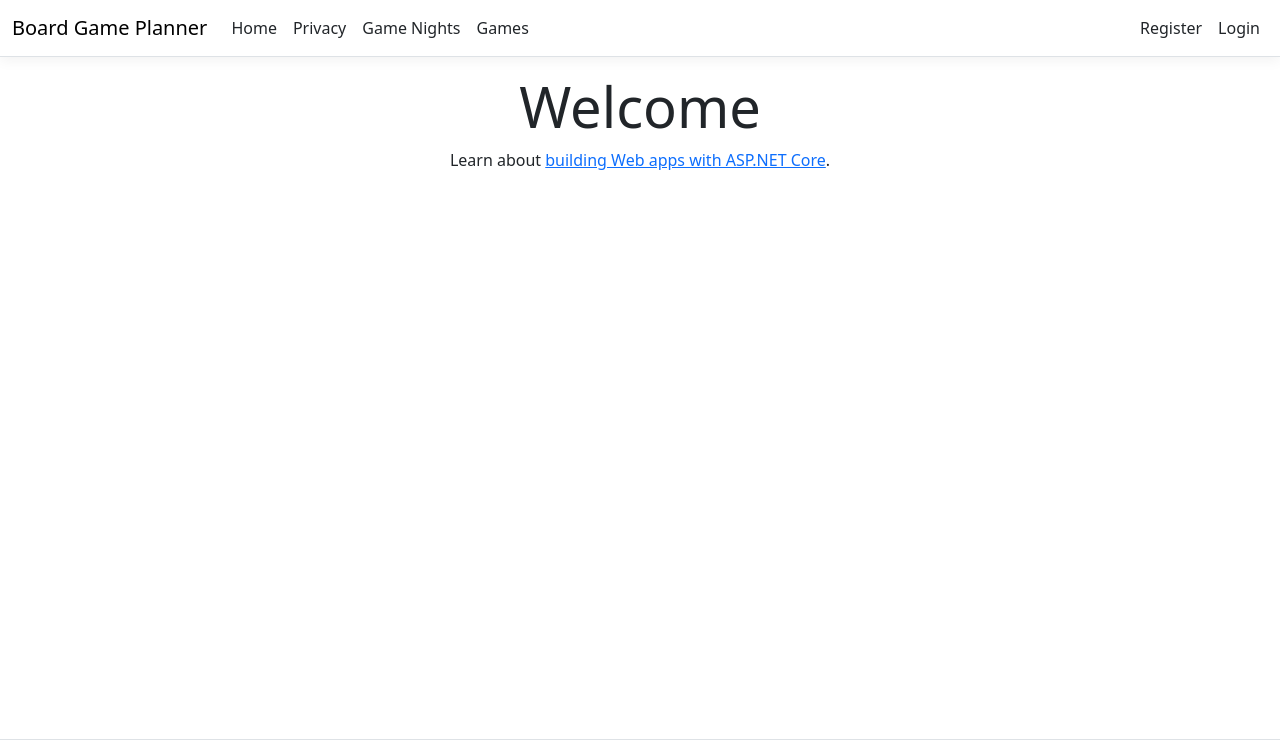
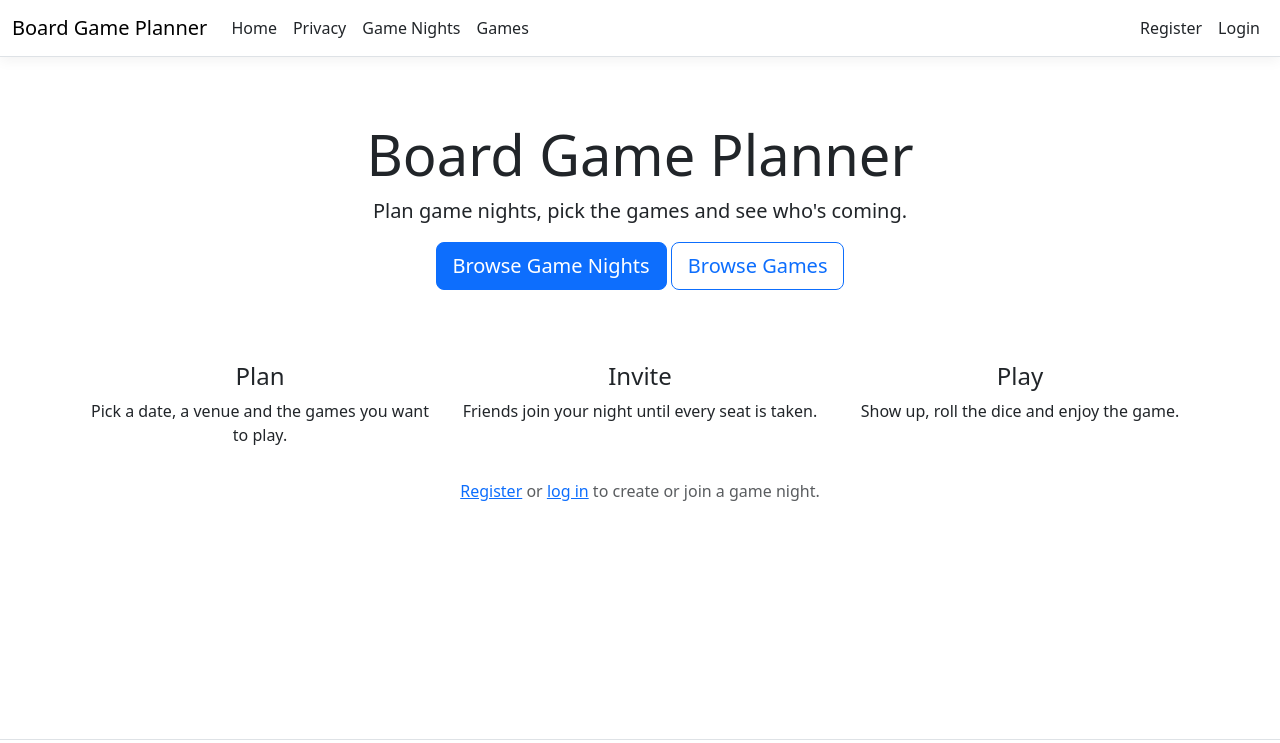
Before and after one commit to martinpetrov99business-lang/Board-Game-Planner, an ASP.NET Core app: page / in a window 1280 px wide. Shown: the top 743 px of the page. Run offline with ASP.NET Core 8, Linux system fonts and the light colour scheme; style sheets or scripts are compiled from the project's sources; some libraries are stand-ins or nearby versions.

Commit message:
minor UI changes

```diff
--- a/Board Game Planner/Views/Home/Index.cshtml
+++ b/Board Game Planner/Views/Home/Index.cshtml
@@ -1,8 +1,34 @@
 @{
-    ViewData["Title"] = "Home Page";
+    ViewData["Title"] = "Home";
 }
 
-<div class="text-center">
-    <h1 class="display-4">Welcome</h1>
-    <p>Learn about <a href="https://learn.microsoft.com/aspnet/core">building Web apps with ASP.NET Core</a>.</p>
+<div class="text-center py-5">
+    <h1 class="display-4">Board Game Planner</h1>
+    <p class="lead">Plan game nights, pick the games and see who's coming.</p>
+
+    <a asp-controller="GameNights" asp-action="Index" class="btn btn-primary btn-lg">Browse Game Nights</a>
+    <a asp-controller="Games" asp-action="Index" class="btn btn-outline-primary btn-lg">Browse Games</a>
 </div>
+
+<div class="row text-center mt-4">
+    <div class="col-md-4 mb-3">
+        <h4>Plan</h4>
+        <p>Pick a date, a venue and the games you want to play.</p>
+    </div>
+    <div class="col-md-4 mb-3">
+        <h4>Invite</h4>
+        <p>Friends join your night until every seat is taken.</p>
+    </div>
+    <div class="col-md-4 mb-3">
+        <h4>Play</h4>
+        <p>Show up, roll the dice and enjoy the game.</p>
+    </div>
+</div>
+
+@if (User.Identity?.IsAuthenticated != true)
+{
+    <p class="text-center text-muted">
+        <a asp-area="Identity" asp-page="/Account/Register">Register</a> or
+        <a asp-area="Identity" asp-page="/Account/Login">log in</a> to create or join a game night.
+    </p>
+}
--- a/Board Game Planner/wwwroot/css/site.css
+++ b/Board Game Planner/wwwroot/css/site.css
@@ -28,4 +28,6 @@ body {
 
 .form-floating > .form-control-plaintext:focus::placeholder, .form-floating > .form-control:focus::placeholder {
     text-align: start;
+
+
 }
```
Also changed, not shown: Board Game Planner/Views/Home/Privacy.cshtml (+15 -5 lines), Board Game Planner/wwwroot/images/footer-bg.jpg (added). Lines whose indentation alone changed are shown as unchanged.
